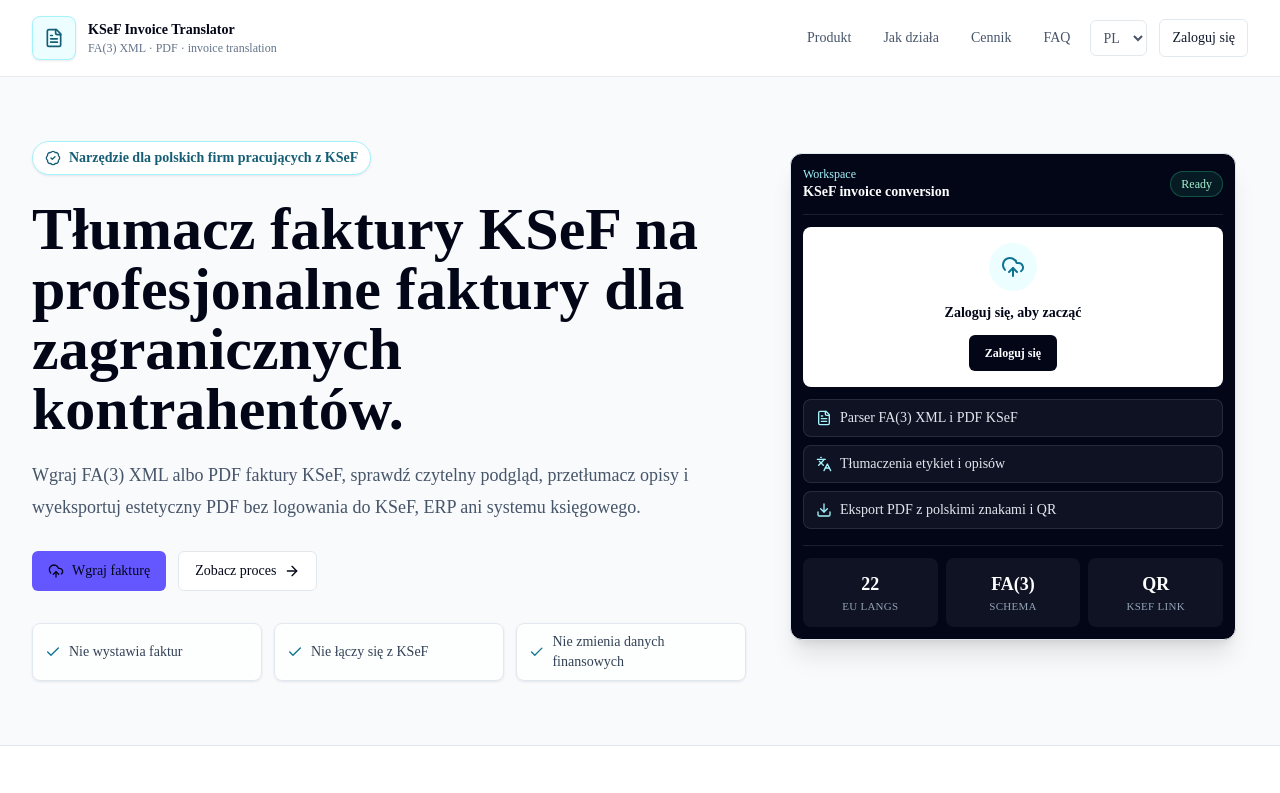
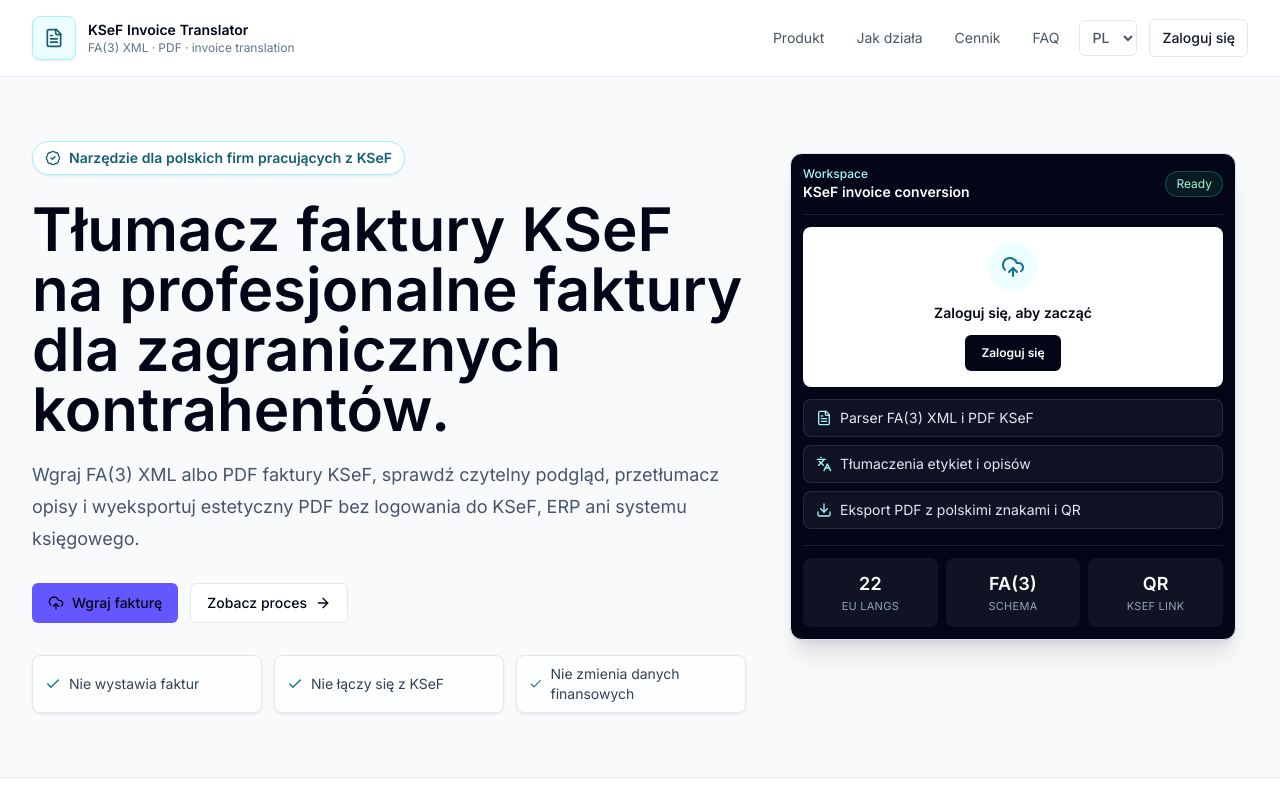
Before and after one commit to pacel1/ksef-invoice-translator, a Next.js app: page / in a window 1280 px wide. Shown: the top 793 px of the page. Built offline with nearby package versions, Linux system fonts and the light colour scheme.

Commit message:
feat(design-system): load Inter Variable via next/font/google

```diff
--- a/app/layout.tsx
+++ b/app/layout.tsx
@@ -1,5 +1,12 @@
 import type { Metadata } from "next";
+import { Inter } from "next/font/google";
 import "./globals.css";
+
+const inter = Inter({
+  subsets: ["latin", "latin-ext"],
+  display: "swap",
+  variable: "--font-inter"
+});
 
 export const metadata: Metadata = {
   metadataBase: new URL("https://ksef-invoice-translator.vercel.app"),
@@ -52,8 +59,8 @@ export const metadata: Metadata = {
 
 export default function RootLayout({ children }: { children: React.ReactNode }) {
   return (
-    <html lang="pl">
-      <body>{children}</body>
+    <html lang="pl" className={inter.variable}>
+      <body className="bg-surface text-text-strong">{children}</body>
     </html>
   );
 }
```
